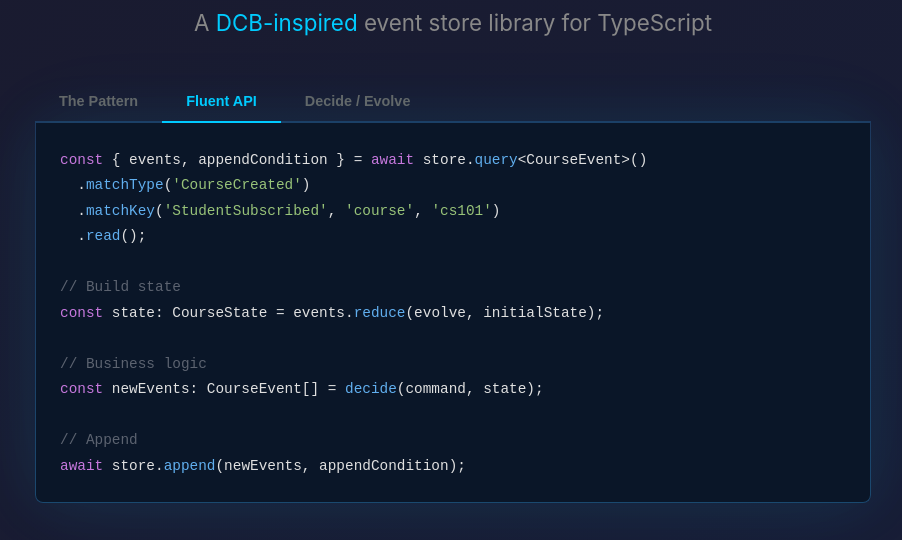
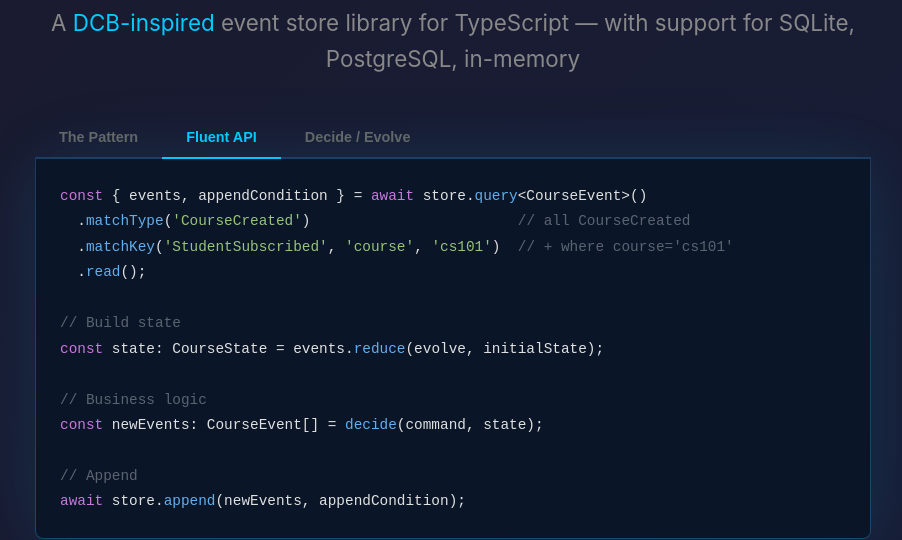
Before and after one commit to SBortz/boundlessdb, a website: page ui/public/index.html in a window 1280 px wide. Both pictures are taken after a click on the button "Fluent API". Shown: the part 243-783 px from the top of the page, without its empty margins (187-1089 px from the left). Drawn offline with Linux system fonts and the light colour scheme.

Commit message:
docs: tagline with storage backends + fluent API comments (#28)
- Tagline: '...with support for SQLite, PostgreSQL, in-memory'
- Fluent API: comments show OR semantics

Co-authored-by: open claw <openclaw@openclaw.tail6fe8fa.ts.net>

```diff
--- a/ui/public/index.html
+++ b/ui/public/index.html
@@ -423,7 +423,7 @@
   <div class="hero">
     <div class="logo">🗃️</div>
     <h1>BoundlessDB</h1>
-    <p class="tagline">A <a href="https://dcb.events" class="highlight" style="text-decoration: none;">DCB-inspired</a> event store library for TypeScript</p>
+    <p class="tagline">A <a href="https://dcb.events" class="highlight" style="text-decoration: none;">DCB-inspired</a> event store library for TypeScript — with support for SQLite, PostgreSQL, in-memory</p>
   </div>
 
   <!-- Tabbed Code Example -->
@@ -458,8 +458,8 @@
       <div class="tab-content" id="tab-fluent">
 
         <pre><code><span class="keyword">const</span> { events, appendCondition } = <span class="keyword">await</span> store.<span class="function">query</span>&lt;CourseEvent&gt;()
-  .<span class="function">matchType</span>(<span class="string">'CourseCreated'</span>)
-  .<span class="function">matchKey</span>(<span class="string">'StudentSubscribed'</span>, <span class="string">'course'</span>, <span class="string">'cs101'</span>)
+  .<span class="function">matchType</span>(<span class="string">'CourseCreated'</span>)                        <span class="comment">// all CourseCreated</span>
+  .<span class="function">matchKey</span>(<span class="string">'StudentSubscribed'</span>, <span class="string">'course'</span>, <span class="string">'cs101'</span>)  <span class="comment">// + where course='cs101'</span>
   .<span class="function">read</span>();
 
 <span class="comment">// Build state</span>
```
